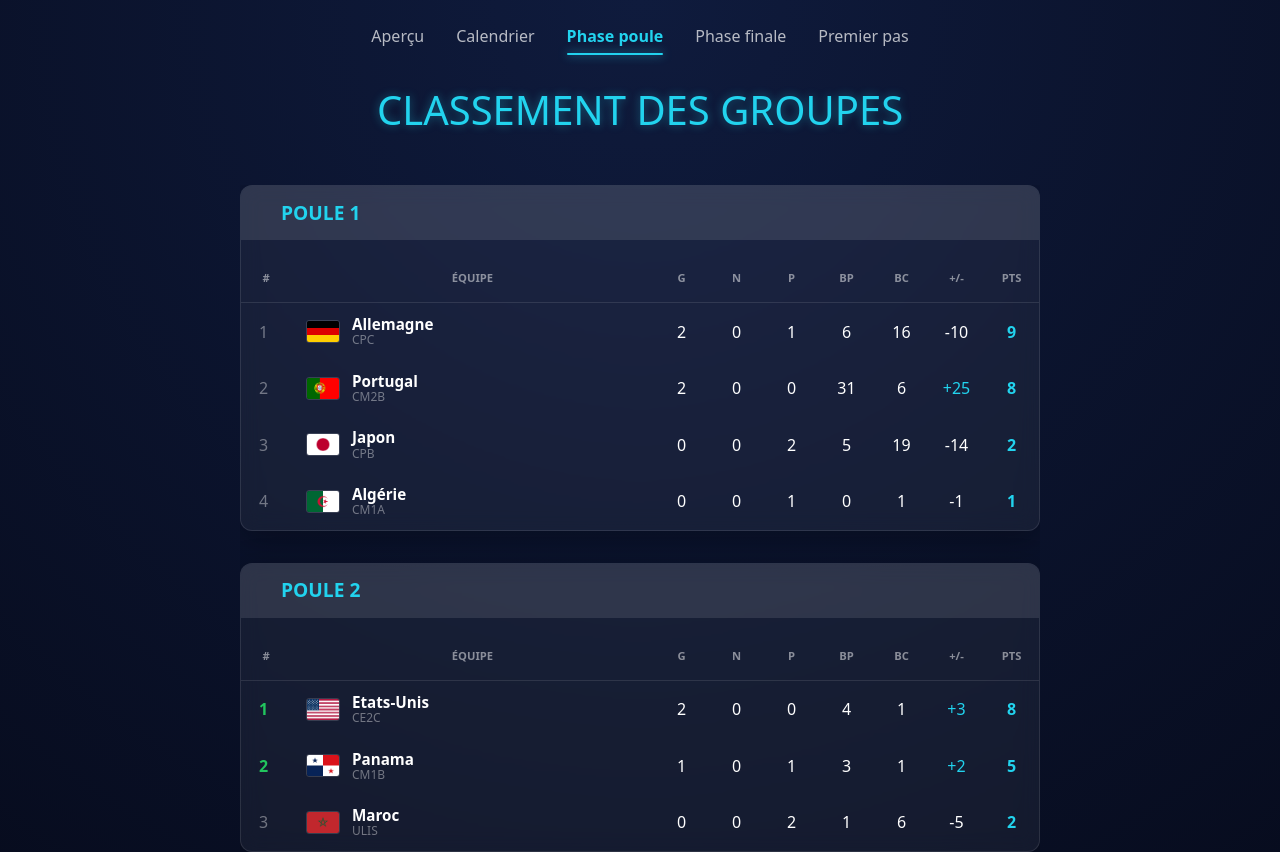
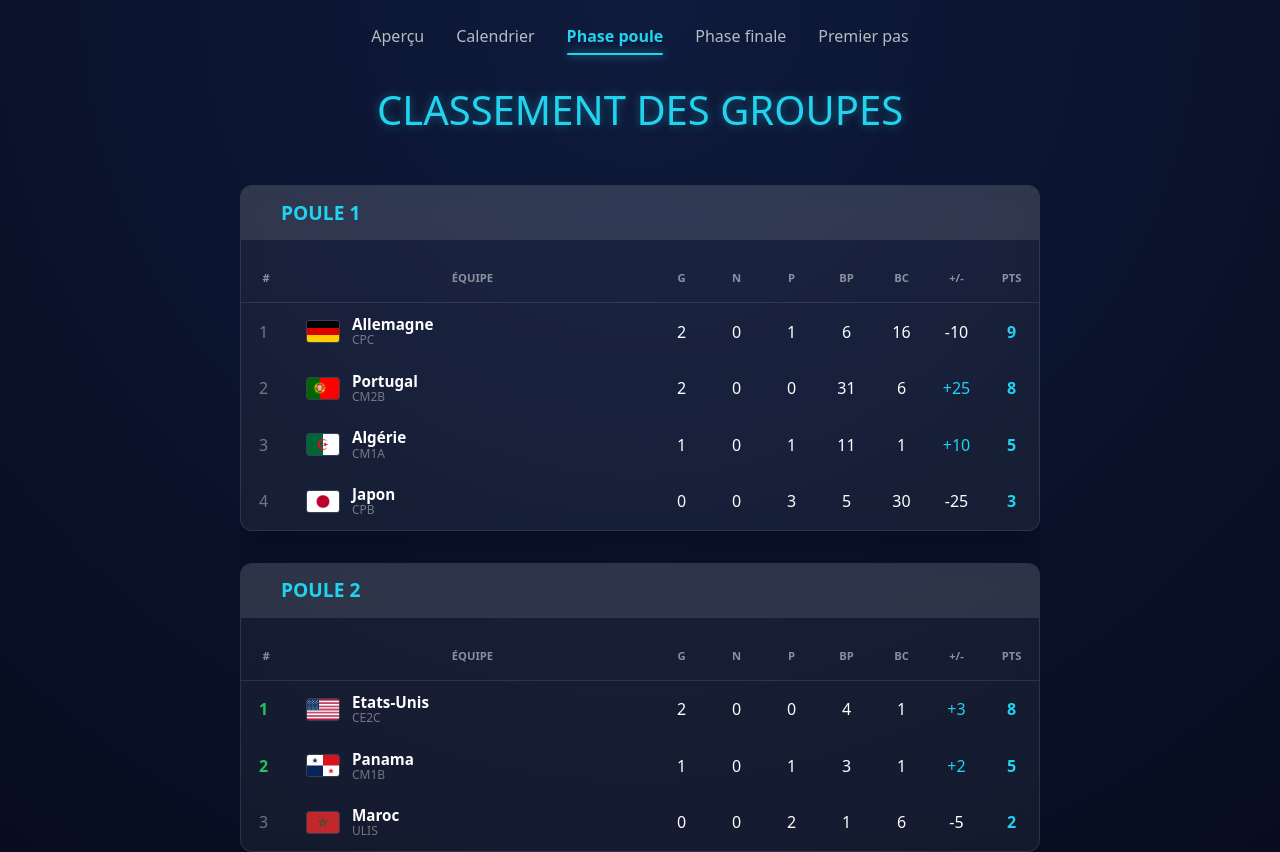
Before and after one commit to RayaneO18/Tournament, a Next.js app: page /phase-poule in a window 1280 px wide. Shown: the top 852 px of the page. Built offline with nearby package versions, Linux system fonts and the light colour scheme.

Commit message:
Fin jour 10

```diff
--- a/data/data.ts
+++ b/data/data.ts
@@ -110,7 +110,7 @@ export const calendrierMatchs: Semaine[] = [
     semaine: "Semaine du 1 Juin au 5 Juin",
     rencontres: [
       { jour: "Lundi", date: "1 juin", matchs: [{ eq1: "Portugal", score1: 16, eq2: "Japon", score2: 4, poule: "Poule 1" }] },
-      { jour: "Mardi", date: "2 juin", matchs: [{ eq1: "Algérie", score1: null, eq2: "Japon", score2: null, poule: "Poule 1" }] },
+      { jour: "Mardi", date: "2 juin", matchs: [{ eq1: "Algérie", score1: 11, eq2: "Japon", score2: 0, poule: "Poule 1" }] },
       { jour: "Jeudi", date: "4 juin", matchs: [{ eq1: "Portugal", score1: null, eq2: "Algérie", score2: null, poule: "Poule 1" }] },
       { jour: "Vendredi", date: "5 juin",isTirageAuSort: true, matchs: [] },    ]
   },
```
